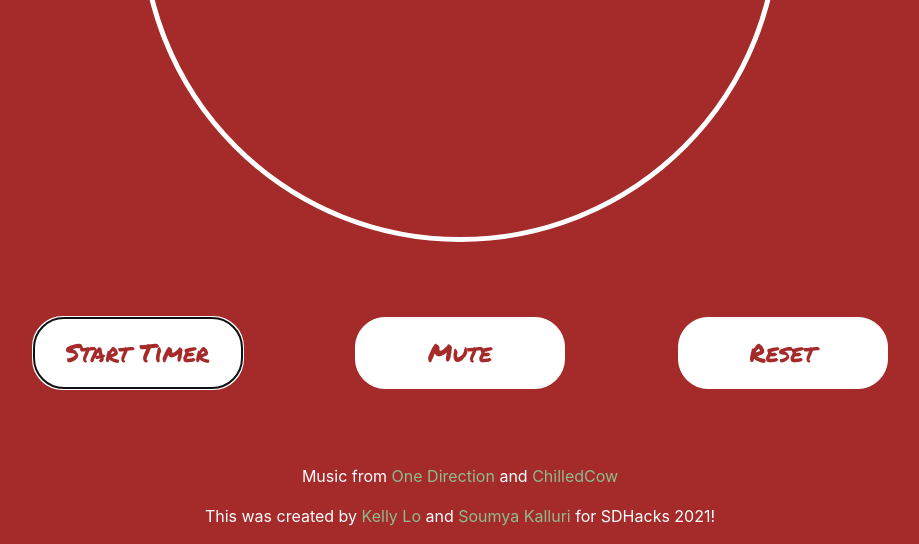
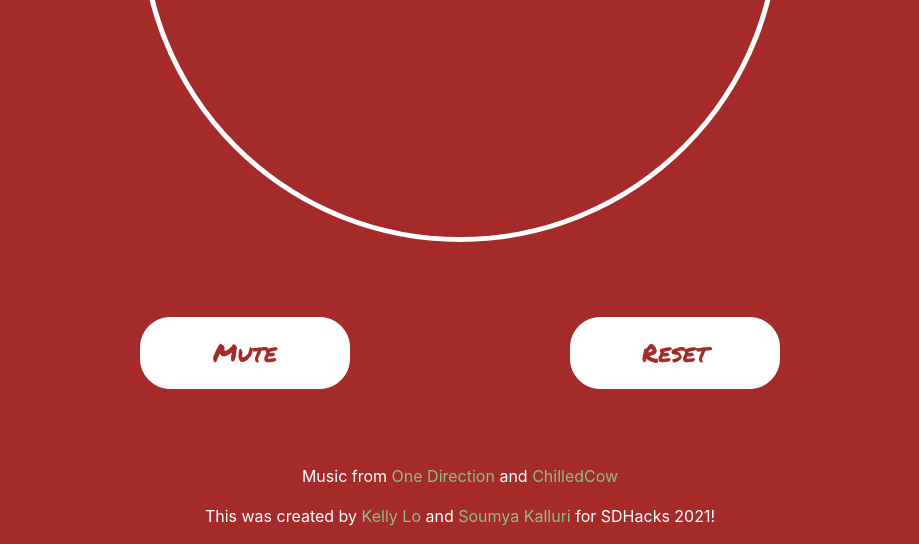
Before and after one commit to kelly-lo/SDHacksStudyApp, a plain HTML site: page index.html in a window 1280 px wide. Both pictures are taken after a click on the button "Start Timer". Shown: the part 478-1022 px from the top of the page, without its empty margins (180-1099 px from the left). Drawn offline with nearby package versions, Linux system fonts and the light colour scheme.

Commit message:
fixed button formatting

```diff
--- a/index.html
+++ b/index.html
@@ -58,7 +58,7 @@
             <br>
 
             <div class="container buttons">
-                <button class="playButton" onclick="startTimer()">
+                <button id="startButton" class="playButton" onclick="startTimer()">
                     Start Timer
                 </button>
                 <button id="muteButton" class="muteButton" onclick="muteAudio()">
--- a/index.js
+++ b/index.js
@@ -30,6 +30,7 @@ function resetTimer() {
     document.getElementById("complete").classList.remove("display_finish");
 
     document.getElementById("muteButton").style.display = "none";
+    document.getElementById("startButton").style.display = "block";
 
     chillmusic.pause();
     chillmusic.currentTime = 0;
@@ -59,6 +60,9 @@ function startTimer() {
     } else {
         console.log("timer started!");
         chillmusic.play();
+
+        document.getElementById("startButton").style.display = "none";
+
         document.getElementById("muteButton").style.display = "block";
         document.getElementById("muteButton").innerHTML = "Mute";
 
```
